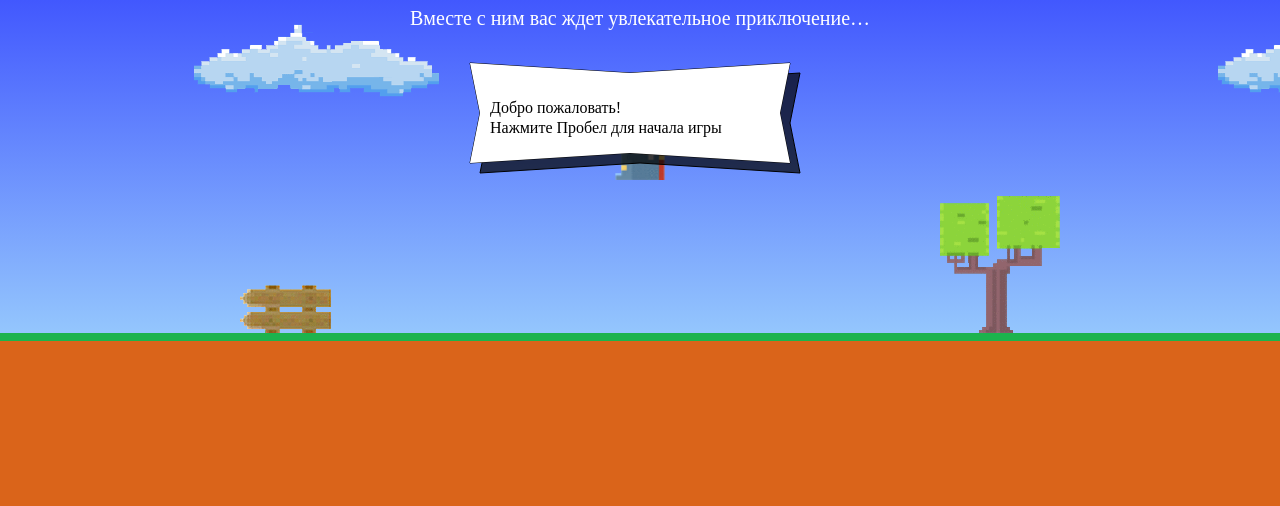
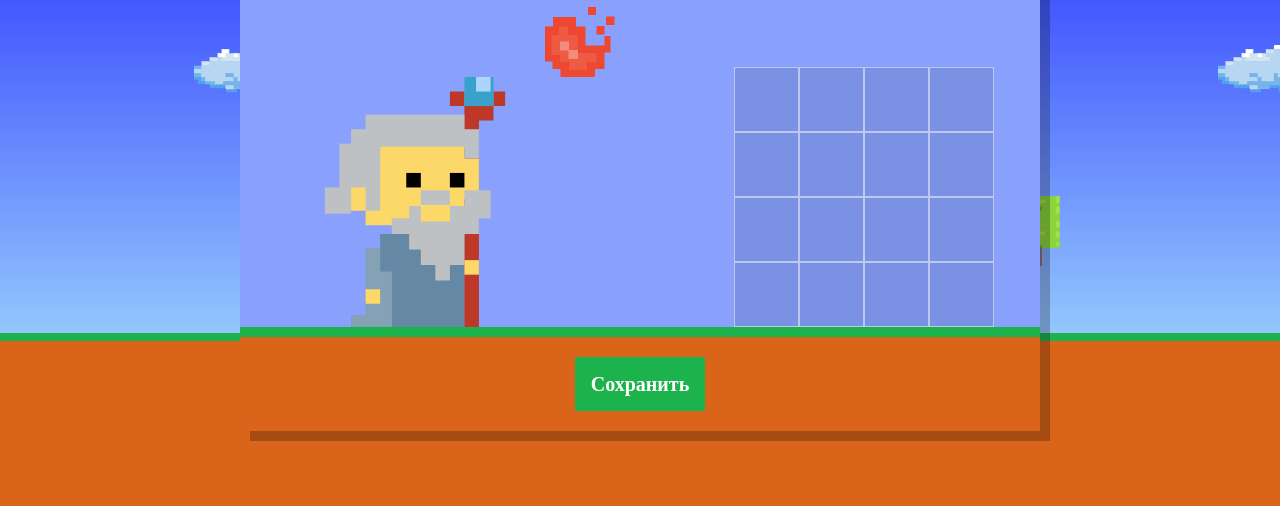
Before and after one commit to SergeiGray/585503-code-and-magick-17, a website: page index.html in a window 1280 px wide. Shown: the part 266-772 px from the top of the page. Drawn offline with Linux system fonts and the light colour scheme; a web font is replaced by a local one.

Commit message:
Создана функция генерирующая массив свойств аватарки мага

```diff
--- a/index.html
+++ b/index.html
@@ -203,6 +203,7 @@
     return height / 3 - getWizardHeight() / 2;
   }
 </script>
+<script src="js/setup.js"></script>
 <script src="js/stat.js"></script>
 <script src="js/game.js"></script>
 
--- /dev/null
+++ b/js/setup.js
@@ -0,0 +1,33 @@
+'use strict';
+
+(function () {
+  document.querySelector('.setup').classList.remove('hidden');
+
+  var QUANTITY_CHARACTERS = 4;
+  var NAME_CHARACTERS = ['Иван', 'Хуан Себастьян', 'Мария', 'Кристоф', 'Виктор', 'Юлия', 'Люпита', 'Вашингтон'];
+  var SURNAME_CHARACTERS = ['да Марья', 'Верон', 'Мирабелла', 'Вальц', 'Онопко', 'Топольницкая', 'Нионго', 'Ирвинг'];
+  var COATS_COLORS = ['rgb(101, 137, 164)', 'rgb(241, 43, 107)', 'rgb(146, 100, 161)', 'rgb(56, 159, 117)', 'rgb(215, 210, 55)', 'rgb(0, 0, 0)'];
+  var EYES_COLORS = ['black', 'red', 'blue', 'yellow', 'green'];
+  var propertiesCharacters = []
+
+  var getPropertiesCharacters = function () {
+    for (var i = 0; i < QUANTITY_CHARACTERS; i++) {
+      var name = NAME_CHARACTERS[Math.floor(Math.random() * NAME_CHARACTERS.length)] + ' ' + SURNAME_CHARACTERS[Math.floor(Math.random() * SURNAME_CHARACTERS.length)];
+      var coatColor = COATS_COLORS[Math.floor(Math.random() * COATS_COLORS.length)];
+      var eyesColor = EYES_COLORS[Math.floor(Math.random() * EYES_COLORS.length)];
+      console.log(coatColor);
+      propertiesCharacters[i] = [
+      {
+        name: name
+      }, {
+        coatColor: coatColor
+      }, {
+        eyesColor: eyesColor
+      }];
+    }
+  }();
+
+
+
+
+})();
```
